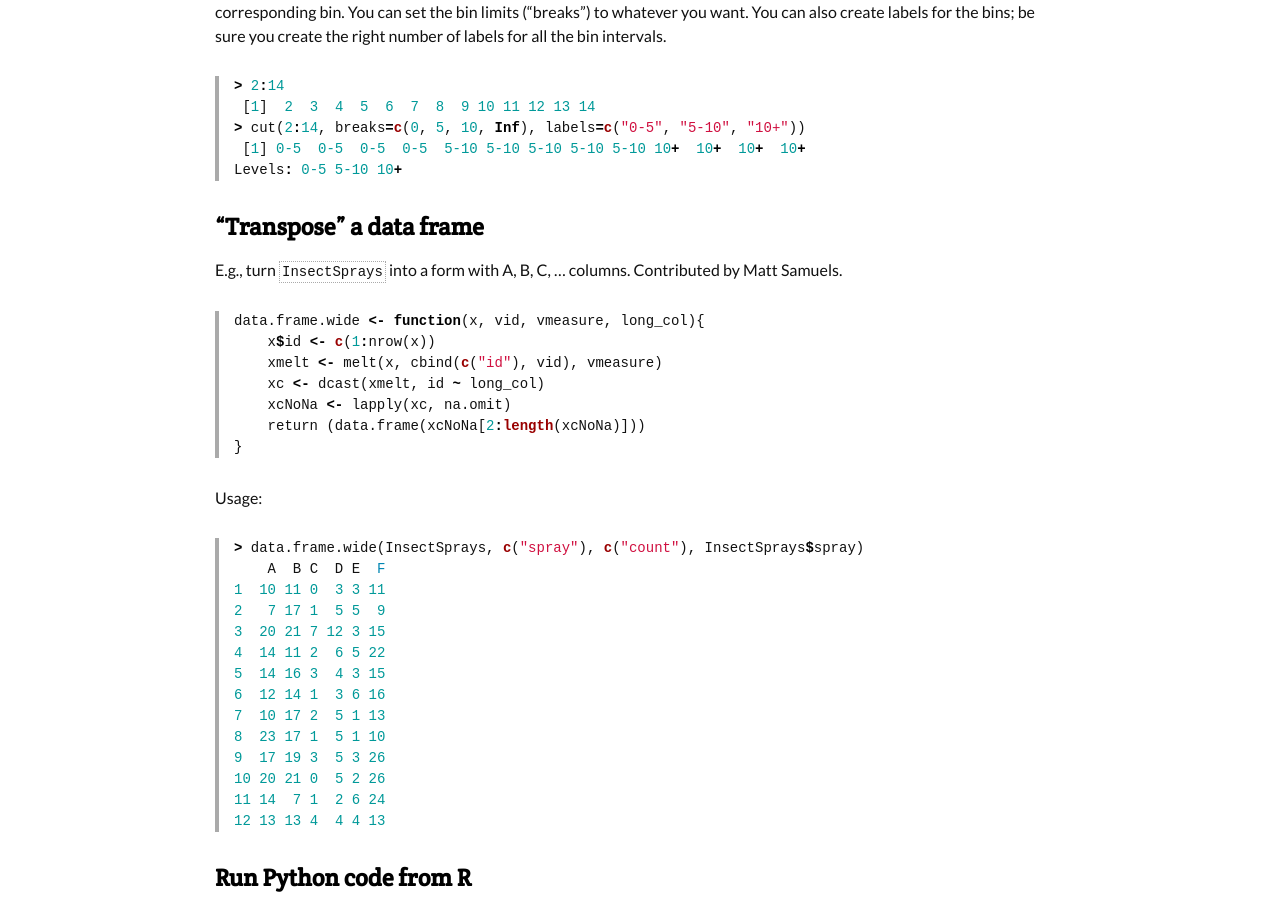
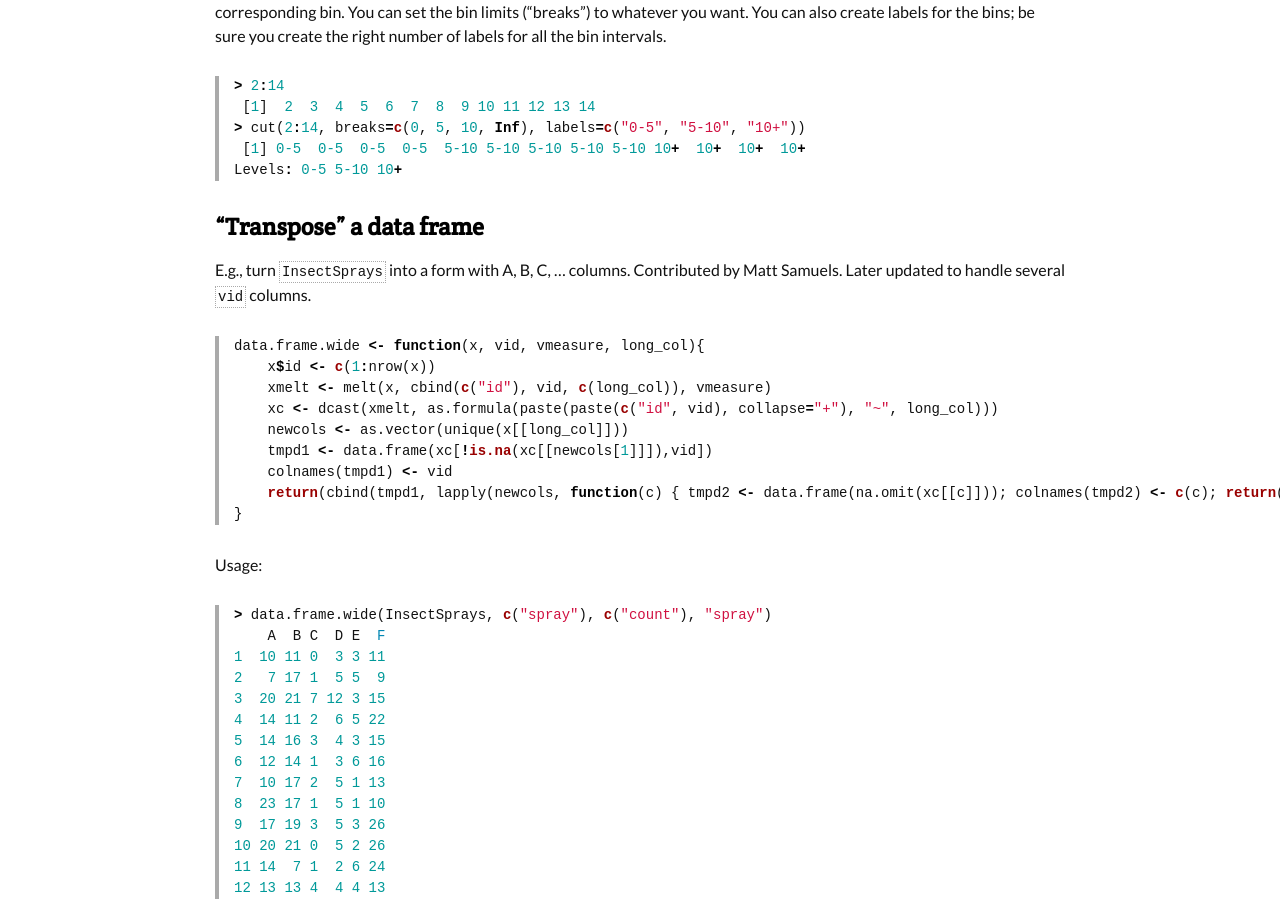
Before and after one commit to joshuaeckroth/cinf401-website, a Jekyll site: the page built from cookbook/r.markdown, in a window 1280 px wide and 900 px high, scrolled down 3111 px. Built offline with Jekyll 4.4.1, drawn with Linux system fonts in a browser that asks for light colours; Markdown is read by kramdown in place of the engine named in the settings.

Commit message:
Updated a cookbook recipe.

```diff
--- a/cookbook/r.markdown
+++ b/cookbook/r.markdown
@@ -148,22 +148,24 @@ Levels: 0-5 5-10 10+
 
 ## "Transpose" a data frame
 
-E.g., turn `InsectSprays` into a form with A, B, C, ... columns. Contributed by Matt Samuels.
+E.g., turn `InsectSprays` into a form with A, B, C, ... columns. Contributed by Matt Samuels. Later updated to handle several `vid` columns.
 
 {% highlight r %}
 data.frame.wide <- function(x, vid, vmeasure, long_col){
     x$id <- c(1:nrow(x))
-    xmelt <- melt(x, cbind(c("id"), vid), vmeasure)
-    xc <- dcast(xmelt, id ~ long_col)
-    xcNoNa <- lapply(xc, na.omit)
-    return (data.frame(xcNoNa[2:length(xcNoNa)]))
+    xmelt <- melt(x, cbind(c("id"), vid, c(long_col)), vmeasure)
+    xc <- dcast(xmelt, as.formula(paste(paste(c("id", vid), collapse="+"), "~", long_col)))
+    newcols <- as.vector(unique(x[[long_col]]))
+    tmpd1 <- data.frame(xc[!is.na(xc[[newcols[1]]]),vid])
+    colnames(tmpd1) <- vid
+    return(cbind(tmpd1, lapply(newcols, function(c) { tmpd2 <- data.frame(na.omit(xc[[c]])); colnames(tmpd2) <- c(c); return(tmpd2); })))
 }
 {% endhighlight %}
 
 Usage:
 
 {% highlight r %}
-> data.frame.wide(InsectSprays, c("spray"), c("count"), InsectSprays$spray)
+> data.frame.wide(InsectSprays, c("spray"), c("count"), "spray")
     A  B C  D E  F
 1  10 11 0  3 3 11
 2   7 17 1  5 5  9
```
